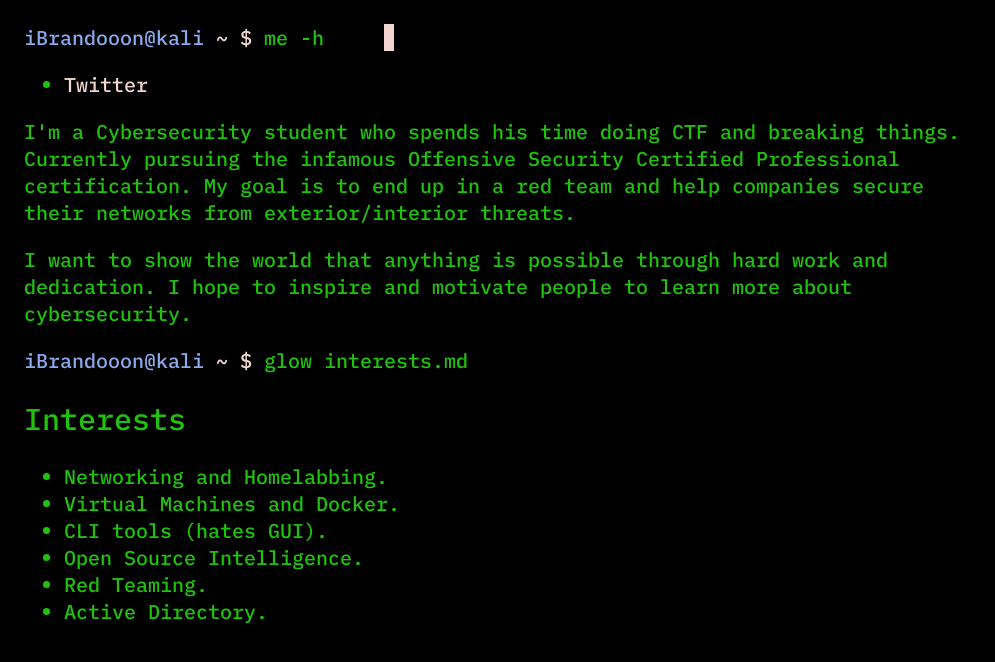
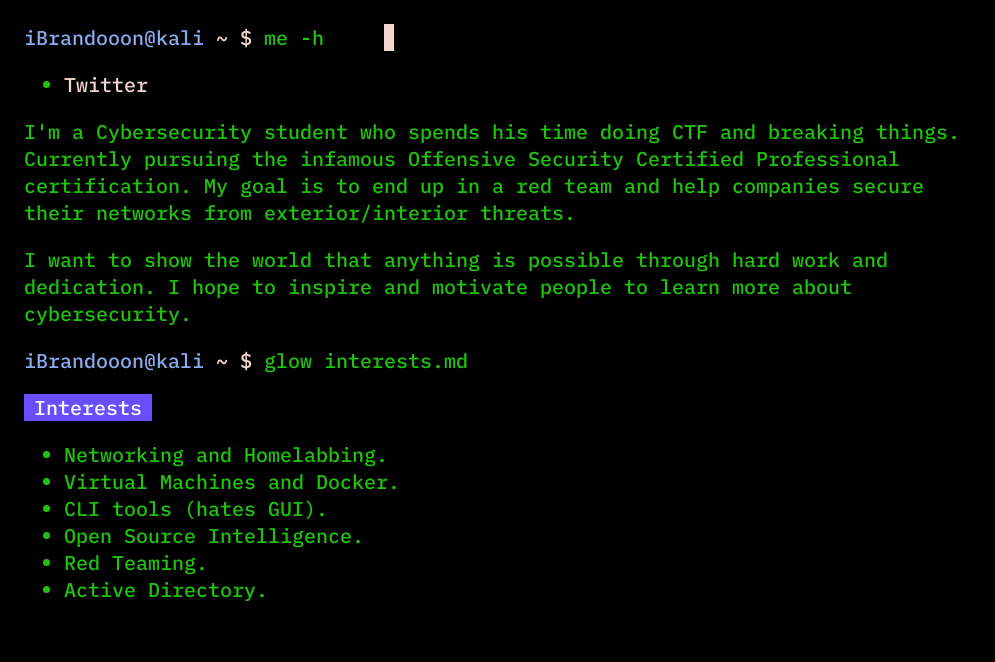
Before and after one commit to eternal-b/brandoon95.github.io, a plain HTML site: page index.html in a window 1280 px wide. Shown: the whole page, without its empty margins (0-995 px from the left). Drawn offline with Linux system fonts and the light colour scheme; a web font is replaced by a local one.

Commit message:
Update index.html

```diff
--- a/index.html
+++ b/index.html
@@ -30,7 +30,7 @@ I want to show the world that anything is possible through hard work and dedicat
 </p>
 
 <div><span class="text-secondary">iBrandooon@kali </span><span class="text-background">~ </span><span class="cursor">$ </span>glow interests.md</div>
-<h2>Interests</h2>
+<h3>Interests</h3>
     <ul>
         <li>Networking and Homelabbing.</li>
         <li>Virtual Machines and Docker.</li>
```
